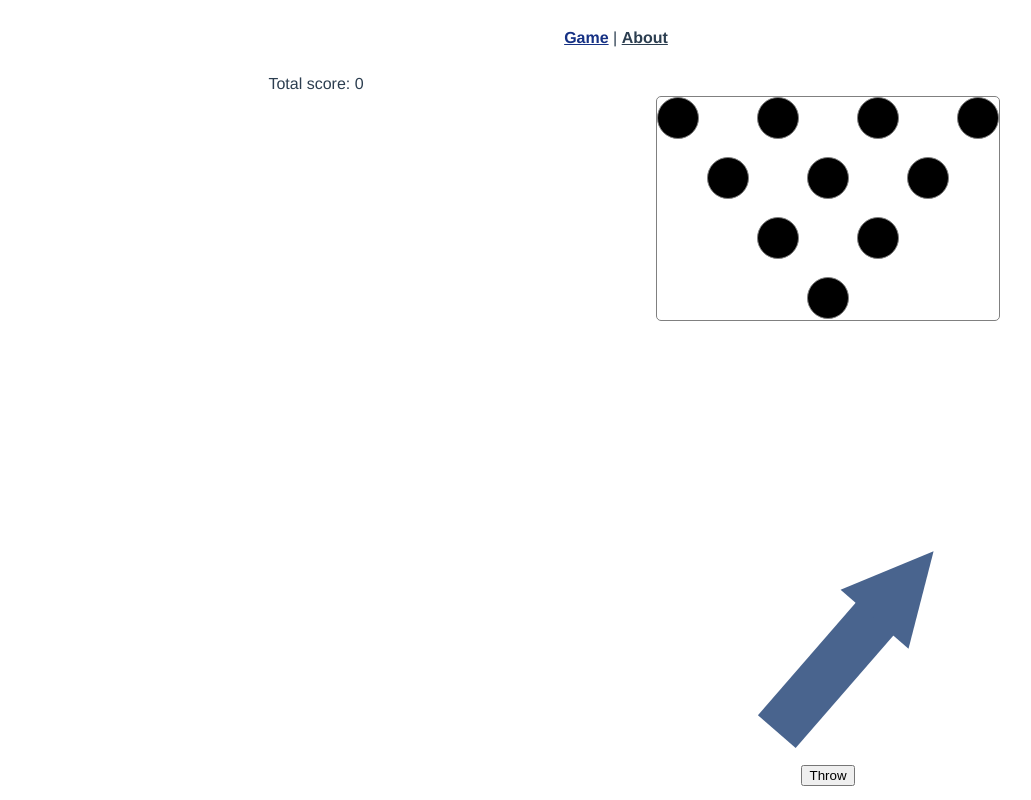
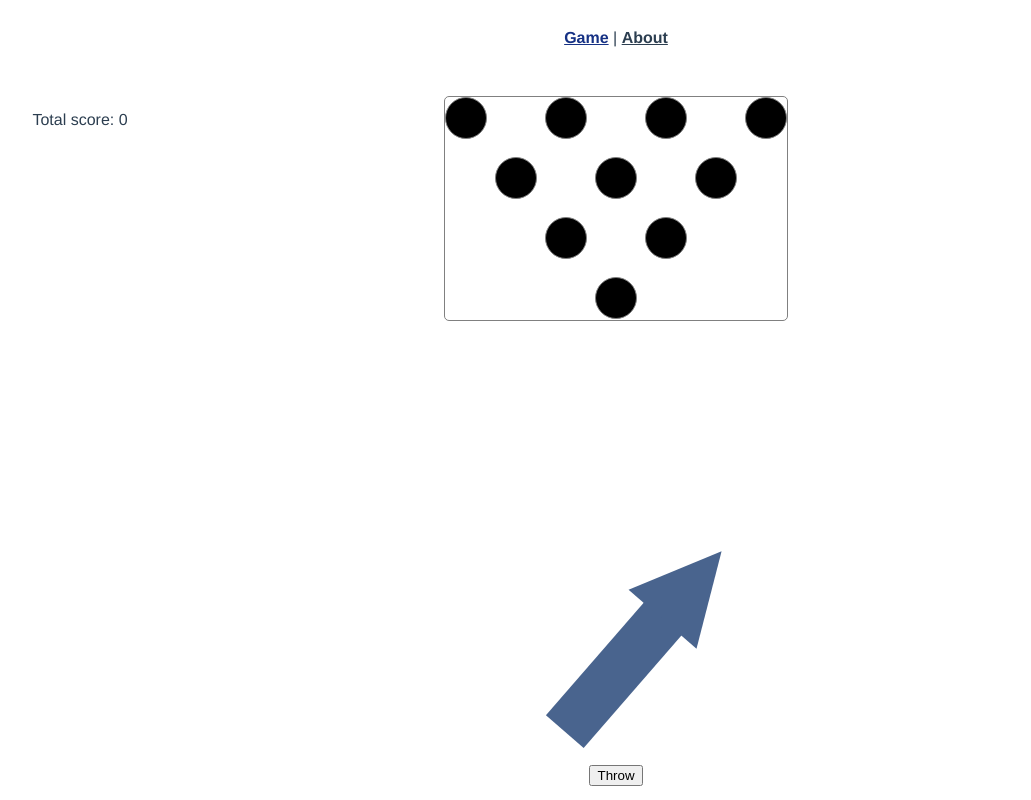
Before and after one commit to leopoldo8/Bowling-Game, a Vue app: page / in a window 1280 px wide. Shown: the whole page, without its empty margins (24-1055 px from the left). Built offline with nearby package versions, Linux system fonts and the light colour scheme.

Commit message:
CHANGE: interface style change

```diff
--- a/src/App.vue
+++ b/src/App.vue
@@ -56,7 +56,7 @@
 
 
 //reset
-html, body, div, span, applet, object, iframe, h1, h2, h3, h4, h5, h6, p, blockquote, pre, a, abbr, acronym, address, big, cite, code, del, dfn, em, img, ins, kbd, q, s, samp, small, strike, strong, sub, sup, tt, var, b, u, i, center, dl, dt, dd, ol, ul, li, fieldset, form, label, legend, table, caption, tbody, tfoot, thead, tr, th, td, article, aside, canvas, details, embed, figure, figcaption, footer, header, hgroup, menu, nav, output, ruby, section, summary, time, mark, audio, video
+html, body, div, span, applet, object, iframe, abbr, acronym, address, big, cite, code, del, dfn, em, img, ins, kbd, q, s, samp, small, strike, strong, sub, sup, tt, var, b, u, i, center, dl, dt, dd, ol, ul, li, fieldset, form, label, legend, table, caption, tbody, tfoot, thead, tr, th, td, article, aside, canvas, details, embed, figure, figcaption, footer, header, hgroup, menu, nav, output, ruby, section, summary, time, mark, audio, video
   margin: 0
   padding: 0
   border: 0
--- a/src/views/Home.vue
+++ b/src/views/Home.vue
@@ -212,11 +212,13 @@ export default class Home extends Vue {
 
 <style lang="sass" scoped>
   .home
-    display: flex
-    justify-content: space-evenly
-    height: calc(100% - 90px)
+    height: calc(100% - 110px)
+    position: relative
 
     .game-info
+      position: absolute
+      left: 20px
+      top: 0
       .message
         color: red
         margin-bottom: 30px
@@ -269,6 +271,7 @@ export default class Home extends Vue {
       flex-flow: nowrap column
       margin-top: 20px
       overflow: hidden
+      height: 100%
 
       .pins
         width: 342px
```
